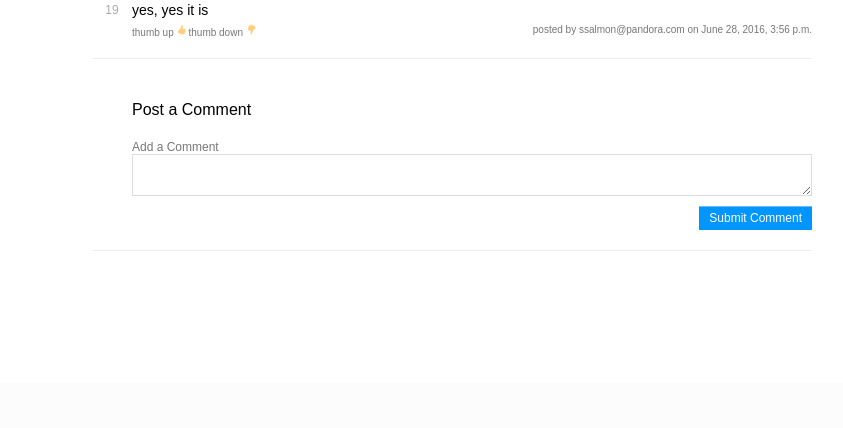
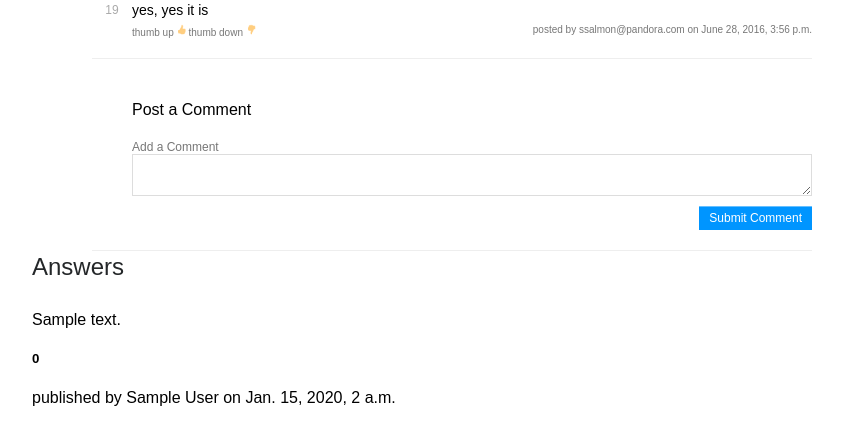
Before and after one commit to halfpete/stackd, a Django app: page /1/ in a window 1280 px wide. Shown: the part 417-845 px from the top of the page, without its empty margins (8-851 px from the left). Before the commit the page ends 668 px from the top, so only its background shows below. Run offline with Django 3.2, Linux system fonts and the light colour scheme; data comes from the database, SQL or seed files in the repository; tables that the repository leaves empty hold one stand-in row (values such as "Sample post").

Commit message:
pre-merge

```diff
--- a/stackd/templates/overflow/detail.html
+++ b/stackd/templates/overflow/detail.html
@@ -61,5 +61,21 @@
 			</div>
 		</div>
 	</div>
+	{% if answer_list %}
+		<div id="answers-header" class="col-1-1">
+			<h2>Answers</h2>
+		</div>
+		<div id="answers-body" class="col-2-3">
+			{% for answer in answer_list %}
+				<div class="answer">
+					<p>{{answer.answer_text}}</p>
+					<div class="answer-label">
+						<h5>{{answer.netvotes}}</h5>
+						<h4>published by {{answer.author}} on {{answer.pub_date}}</h4>
+					</div>
+				</div>
+			{% endfor %}
+		</div>
+	{% endif %}
 </div>
 {% endblock %}
```
